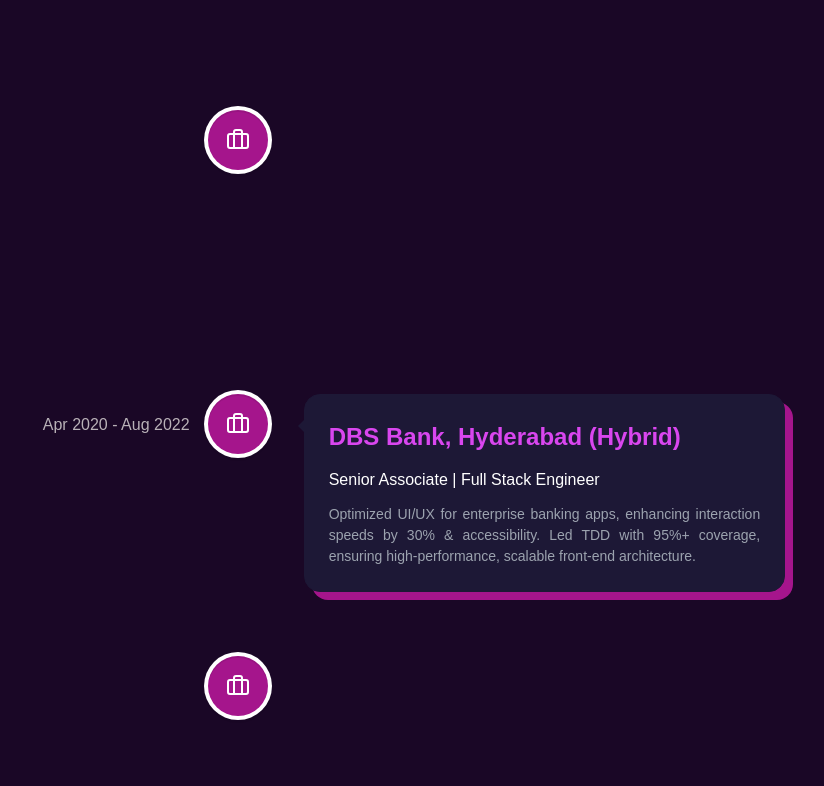
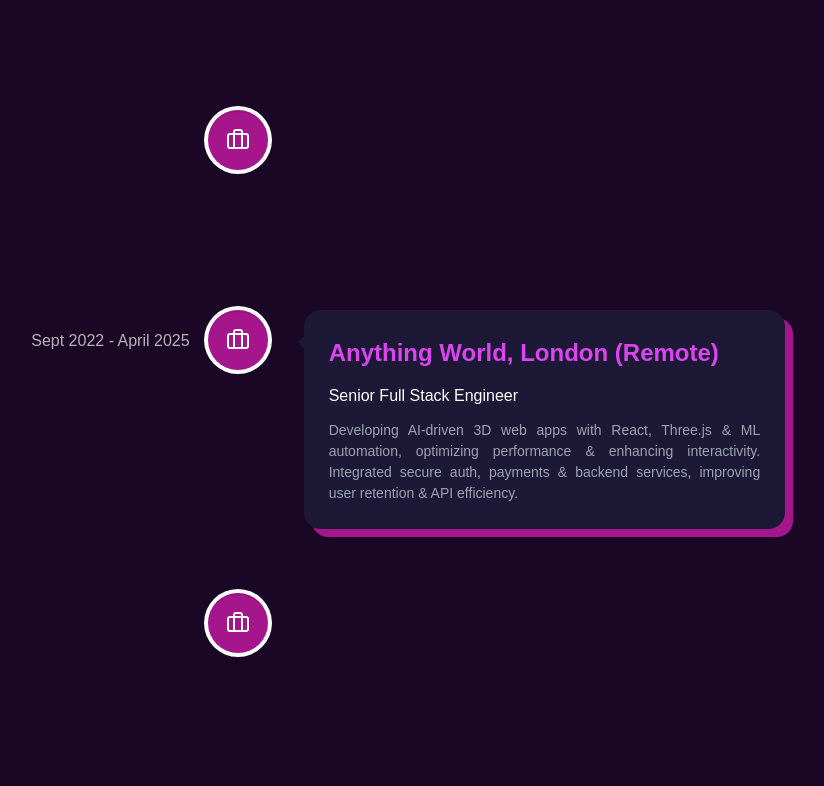
Before and after one commit to shreyasmulay23/my-portfolio, a Next.js app: page / in a window 1280 px wide. Shown: the part 1914-2700 px from the top of the page, without its empty margins (402-1226 px from the left). Built offline with nearby package versions, Linux system fonts and the light colour scheme; a web font is replaced by a local one.

Commit message:
Changes in timeline.
[no-story].

```diff
--- a/app/data/timeline.js
+++ b/app/data/timeline.js
@@ -1,6 +1,12 @@
 export const timelineData = [
     {
-        year: 'Sept 2022 - Present',
+        year: 'May 2025 - Present',
+        title: 'Senior Architect',
+        company: 'Persistent Systems (Hybrid)',
+        description: '',
+        icon: 'work'
+    },{
+        year: 'Sept 2022 - April 2025',
         title: 'Senior Full Stack Engineer',
         company: 'Anything World, London (Remote)',
         description: 'Developing AI-driven 3D web apps with React, Three.js & ML automation, optimizing performance & enhancing interactivity. Integrated secure auth, payments & backend services, improving user retention & API efficiency.',
```
Also changed, not shown: 1 other file (tests, documents, lock files or other folders).
